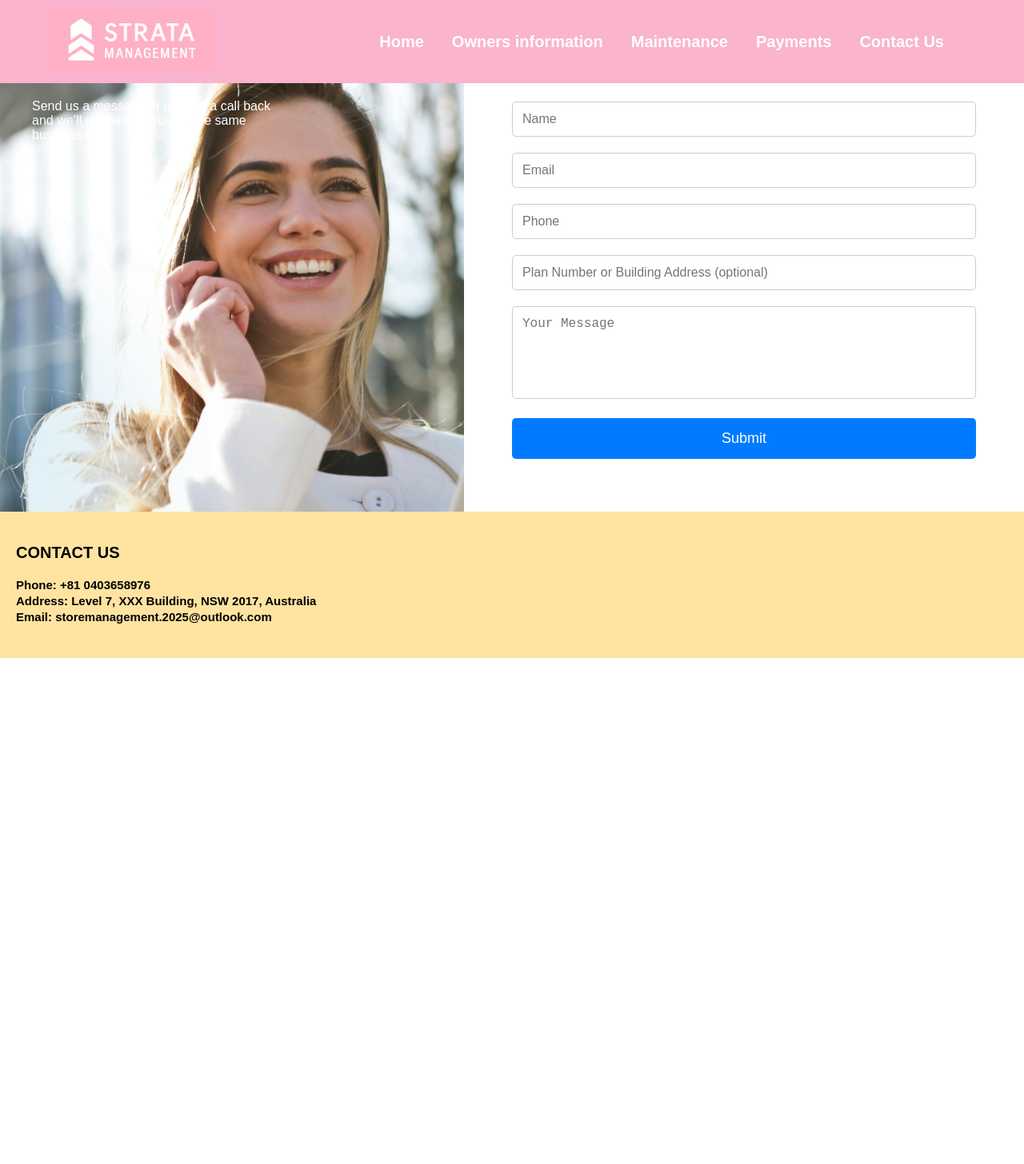
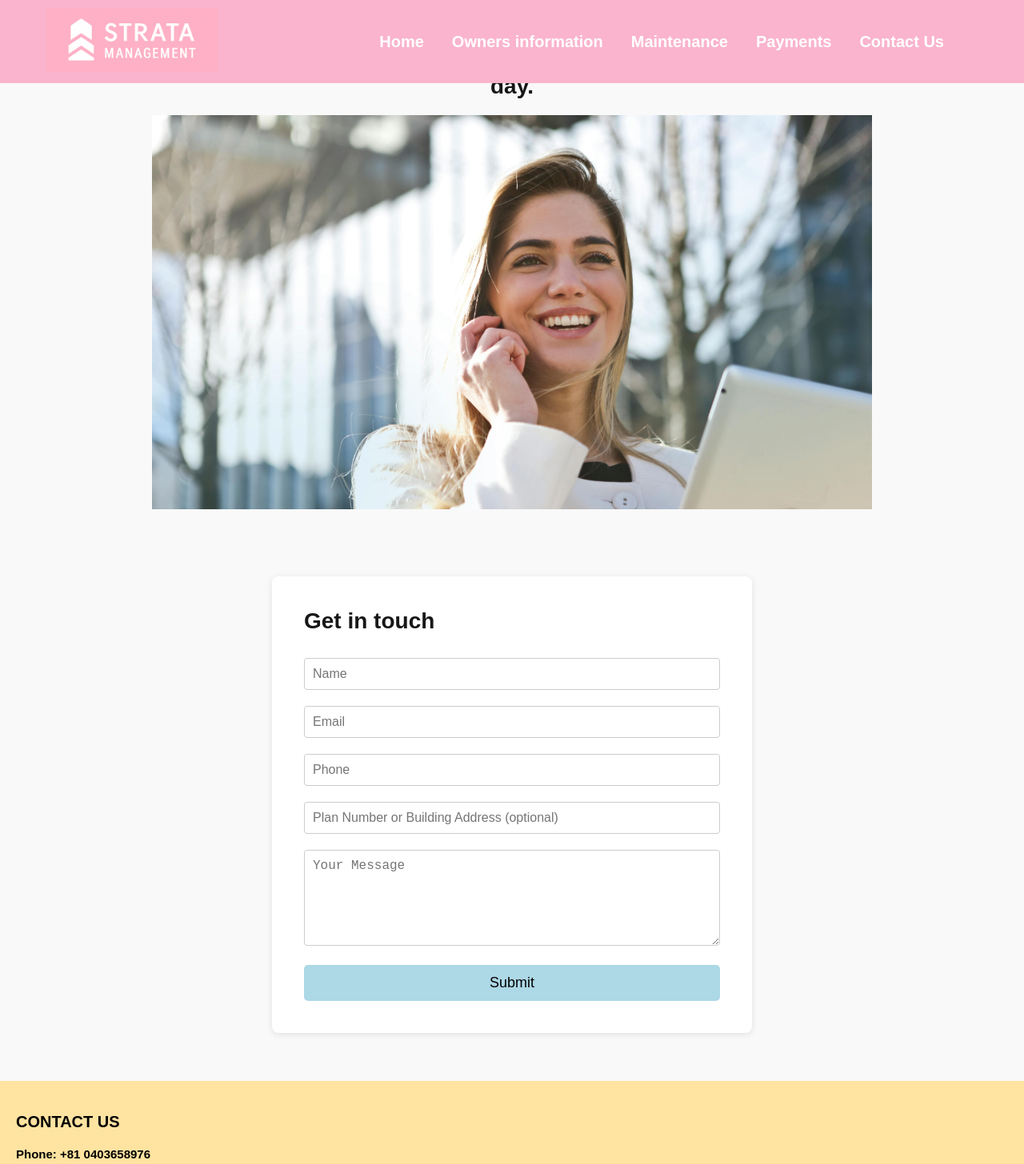
Before and after one commit to kcui07/strata-management, a Next.js app: page /contact in a window 1280 px wide. Shown: the top 1456 px of the page at 80% size. Before the commit the page ends 823 px from the top, so only its background shows below. Built offline with nearby package versions, Linux system fonts and the light colour scheme.

Commit message:
feat: redesign Contact Us page with new image and layout

```diff
--- a/pages/contact.js
+++ b/pages/contact.js
@@ -7,49 +7,44 @@ export default function Contact() {
     <>
       <Header />
 
-      <div style={{ display: 'flex', flexWrap: 'wrap', minHeight: '80vh' }}>
-
-        <div style={{ flex: '1', minWidth: '300px', position: 'relative' }}>
+      <div style={{ padding: '60px 40px 20px 40px', backgroundColor: '#f9f9f9', textAlign: 'center' }}>
+        <h2 style={{ fontSize: '28px', marginBottom: '20px' }}>
+          Send us a message or request a call back and we’ll get back to you on the same business day.
+        </h2>
+        <div style={{ maxWidth: '900px', margin: '0 auto' }}>
           <Image
             src="/contact.jpg"
-            alt="Contact Us Background"
-            layout="fill"
-            objectFit="cover"
+            alt="Contact us"
+            layout="responsive"
+            width={900}
+            height={500}
           />
-          <div style={{ position: 'absolute', color: 'white', padding: '40px', top: 0, left: 0 }}>
-            <h3>GET IN TOUCH</h3>
-            <h1 style={{ fontSize: '36px', fontWeight: 'bold' }}>WE’RE HERE TO HELP.</h1>
-            <p style={{ maxWidth: '300px', marginTop: '20px' }}>
-              Send us a message or request a call back and we’ll get back to you on the same business day.
-            </p>
-          </div>
         </div>
+      </div>
 
-        <div style={{ flex: '1', minWidth: '300px', padding: '60px' }}>
-          <h2 style={{ fontSize: '32px', fontWeight: 'bold', marginBottom: '30px' }}>Get in touch</h2>
+      <div style={{ display: 'flex', justifyContent: 'center', padding: '60px 40px', backgroundColor: '#f9f9f9' }}>
+        <div style={{
+          maxWidth: '600px',
+          width: '100%',
+          backgroundColor: '#fff',
+          padding: '40px',
+          borderRadius: '8px',
+          boxShadow: '0 2px 8px rgba(0, 0, 0, 0.1)'
+        }}>
+          <h2 style={{ marginBottom: '30px', fontSize: '28px', fontWeight: 'bold' }}>Get in touch</h2>
+
           <form>
-            <div style={{ marginBottom: '20px' }}>
-              <input type="text" placeholder="Name" style={inputStyle} />
-            </div>
-            <div style={{ marginBottom: '20px' }}>
-              <input type="email" placeholder="Email" style={inputStyle} />
-            </div>
-            <div style={{ marginBottom: '20px' }}>
-              <input type="text" placeholder="Phone" style={inputStyle} />
-            </div>
-            <div style={{ marginBottom: '20px' }}>
-              <input type="text" placeholder="Plan Number or Building Address (optional)" style={inputStyle} />
-            </div>
-            <div style={{ marginBottom: '20px' }}>
-              <textarea placeholder="Your Message" rows="5" style={{ ...inputStyle, resize: 'none' }}></textarea>
-            </div>
+            <input type="text" placeholder="Name" style={inputStyle} />
+            <input type="email" placeholder="Email" style={inputStyle} />
+            <input type="text" placeholder="Phone" style={inputStyle} />
+            <input type="text" placeholder="Plan Number or Building Address (optional)" style={inputStyle} />
+            <textarea placeholder="Your Message" style={{ ...inputStyle, height: '120px' }} />
 
             <button type="submit" style={{
+              backgroundColor: '#add8e6',
+              border: 'none',
+              padding: '12px',
               width: '100%',
-              padding: '15px',
-              backgroundColor: '#007BFF',
-              color: 'white',
-              border: 'none',
               borderRadius: '5px',
               fontSize: '18px',
               cursor: 'pointer'
@@ -62,13 +57,14 @@ export default function Contact() {
 
       <Footer />
     </>
-  )
+  );
 }
 
 const inputStyle = {
   width: '100%',
-  padding: '12px',
-  borderRadius: '5px',
+  padding: '10px',
+  marginBottom: '20px',
+  borderRadius: '4px',
   border: '1px solid #ccc',
   fontSize: '16px'
 };
```
